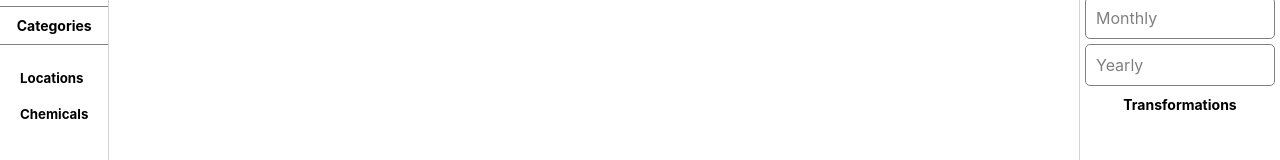
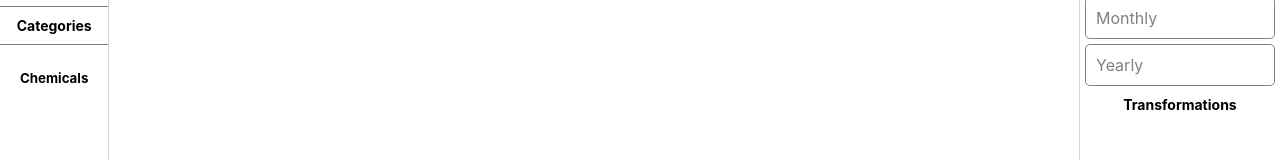
Before and after one commit to imoris11/troi, a React (Create React App) app: page / in a window 1280 px wide. Shown: the part 134-294 px from the top of the page. Built offline with nearby package versions, Linux system fonts and the light colour scheme.

Commit message:
Hide locations

```diff
--- a/src/components/AnomalyDetectionModal/index.js
+++ b/src/components/AnomalyDetectionModal/index.js
@@ -102,7 +102,7 @@ const DOC_IDS = {
     Sakda: '17iV0NfOGmHFcOtUzhS2MsZZHJsy8aIV_9HdAbLxQXDI',
     Somchair: '1VWpCEHkIe-J_iu_MHbVW00JNJZcBsN7o8nR6ejbYlvU',
   },
-  'Water Temperature': {
+  'Water temperature': {
     All: '1iZXNx3uK0NeG9UNRCIgHe4COtxcyWFbtr_mBcwaGrgU',
     Achara: '12eRyT6eoawiQm-yRkx-bCEVYBSCky3iibcYbTDubl7o',
     Boonsri: '1oo8mmHR9LI2ArmCVbSWLctjw18l7rB_mTJP4WBxyUWM',
--- a/src/components/Sidebar/index.js
+++ b/src/components/Sidebar/index.js
@@ -17,7 +17,7 @@ import csvtojson from 'csvtojson'
 export const Sidebar = () => {
   const globalState = useContext(store)
   const { dispatch } = globalState
-  const { fileName, chemicals, locations, selectedChemical } = globalState.state
+  const { fileName, chemicals, selectedChemical } = globalState.state
 
   const handleFileUpload = (e, results) => {
     results.forEach((result) => {
@@ -145,13 +145,13 @@ export const Sidebar = () => {
       <Title>Categories</Title>
       <Divider />
       <Content>
-        <SubTitle>Locations</SubTitle>
+        {/* <SubTitle>Locations</SubTitle>
         {Object.keys(locations).map((location) => (
           <Row key={location}>
             <Text>{location}</Text>
             <TextSmall>{locations[location].length}</TextSmall>
           </Row>
-        ))}
+        ))} */}
 
         <SubTitle>Chemicals</SubTitle>
         {Object.keys(chemicals).map((key) => (
--- a/src/store.js
+++ b/src/store.js
@@ -13,7 +13,7 @@ export const ChemicalsWithAnomaliesDetected = [
   'Iron',
   'Manganese',
   'Methylosmoline',
-  'Water Temperature',
+  'Water temperature',
 ]
 
 const initialState = {
```
